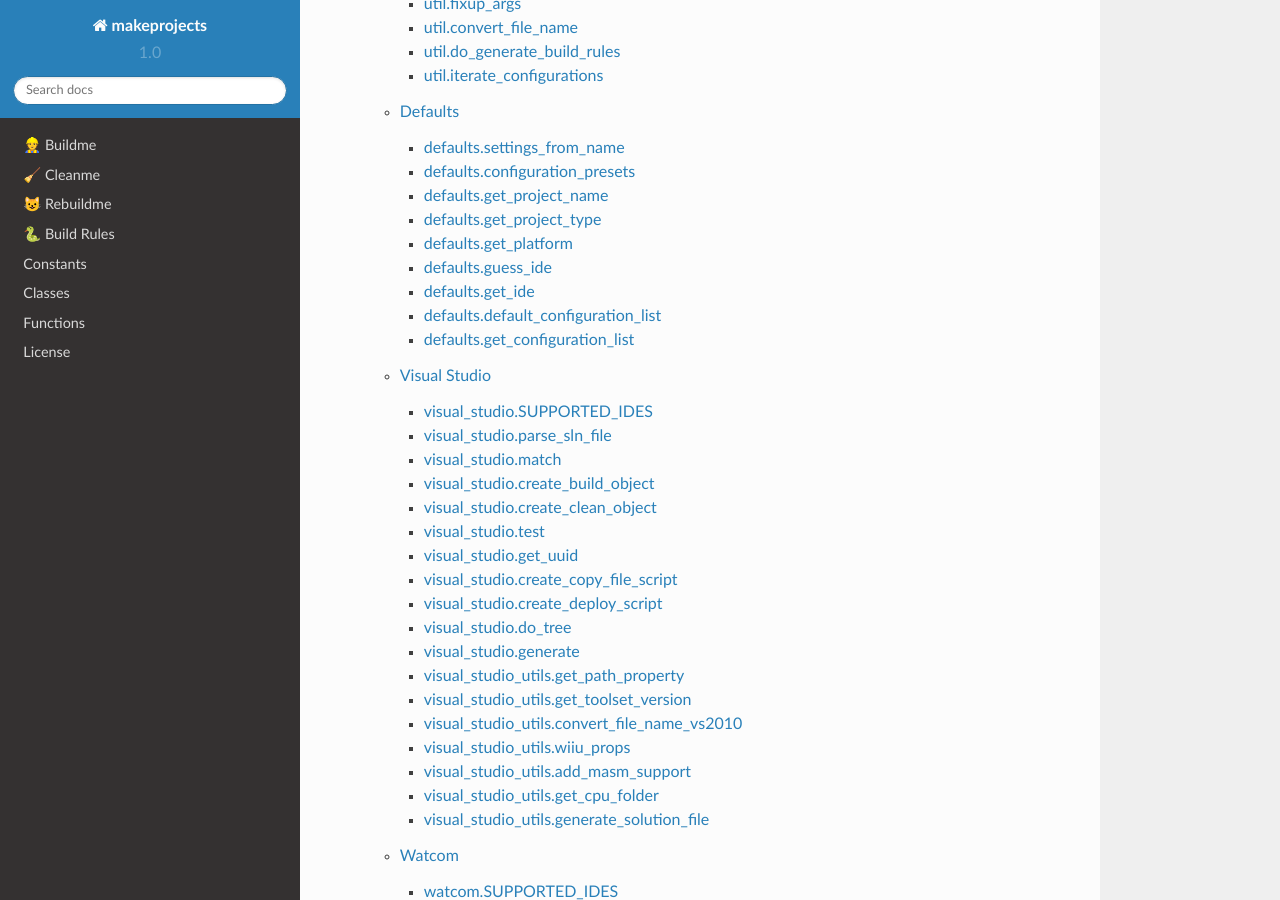
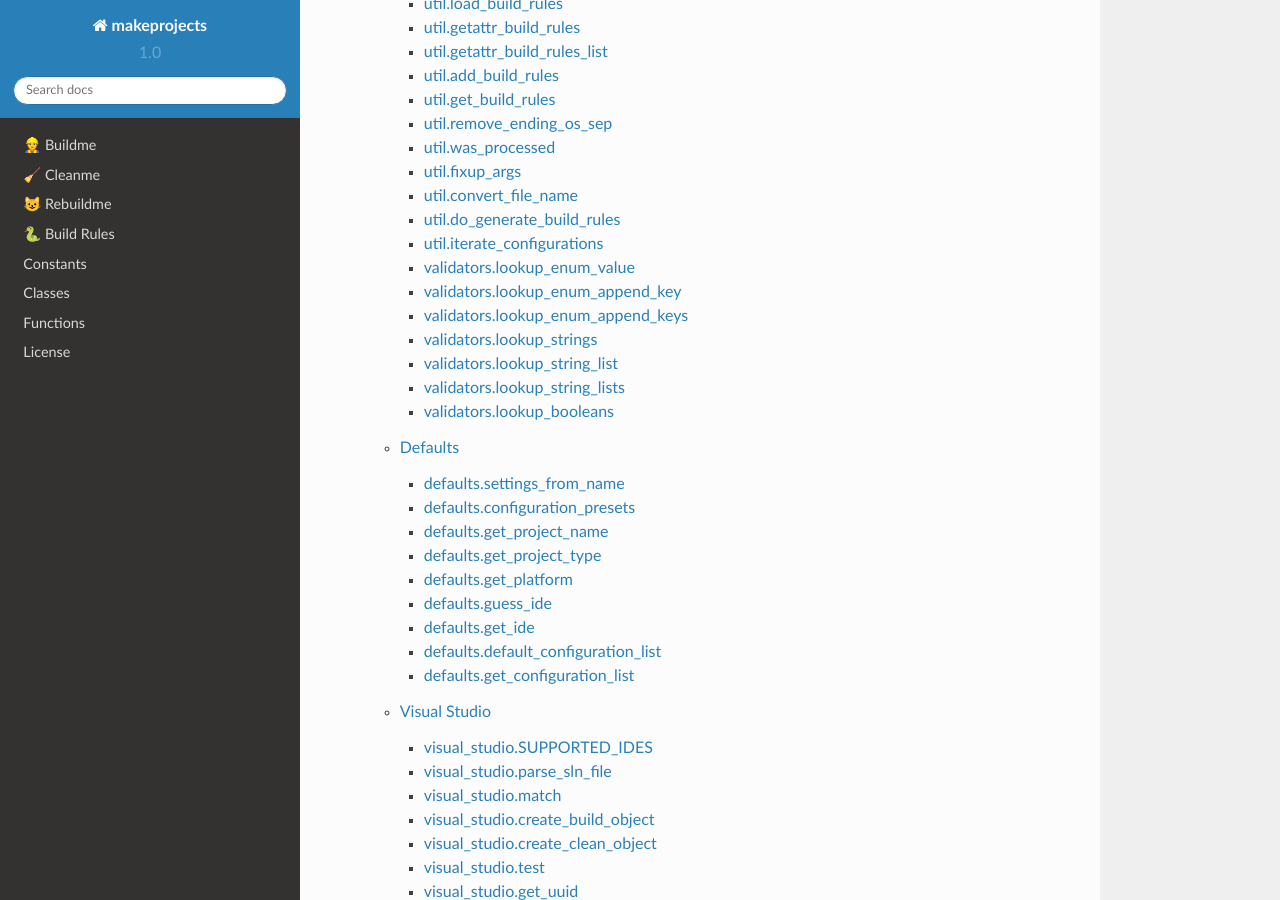
Before and after one commit to burgerbecky/makeprojects, a Sphinx documentation site: the page built from docs/index.rst, in a window 1280 px wide and 900 px high, scrolled down 5818 px. Built offline with Sphinx 7.4.7 and the Read the Docs theme 2.0.0, drawn with Linux system fonts in a browser that asks for light colours; some of the changed text lies outside the part shown.

Commit message:
Validators are documents in Sphinx

```diff
--- a/docs/functions.rst
+++ b/docs/functions.rst
@@ -221,6 +221,34 @@
 ^^^^^^^^^^^^^^^^^^^^^^^^^^^
 .. doxygenfunction:: makeprojects::util::iterate_configurations
 
+validators.lookup_enum_value
+^^^^^^^^^^^^^^^^^^^^^^^^^^^^
+.. doxygenfunction:: makeprojects::validators::lookup_enum_value
+
+validators.lookup_enum_append_key
+^^^^^^^^^^^^^^^^^^^^^^^^^^^^^^^^^
+.. doxygenfunction:: makeprojects::validators::lookup_enum_append_key
+
+validators.lookup_enum_append_keys
+^^^^^^^^^^^^^^^^^^^^^^^^^^^^^^^^^^
+.. doxygenfunction:: makeprojects::validators::lookup_enum_append_keys
+
+validators.lookup_strings
+^^^^^^^^^^^^^^^^^^^^^^^^^
+.. doxygenfunction:: makeprojects::validators::lookup_strings
+
+validators.lookup_string_list
+^^^^^^^^^^^^^^^^^^^^^^^^^^^^^
+.. doxygenfunction:: makeprojects::validators::lookup_string_list
+
+validators.lookup_string_lists
+^^^^^^^^^^^^^^^^^^^^^^^^^^^^^^
+.. doxygenfunction:: makeprojects::validators::lookup_string_lists
+
+validators.lookup_booleans
+^^^^^^^^^^^^^^^^^^^^^^^^^^
+.. doxygenfunction:: makeprojects::validators::lookup_booleans
+
 Defaults
 --------
 
```
Also changed, not shown: docs/classes.rst (+28 -0 lines), 3 other files.
